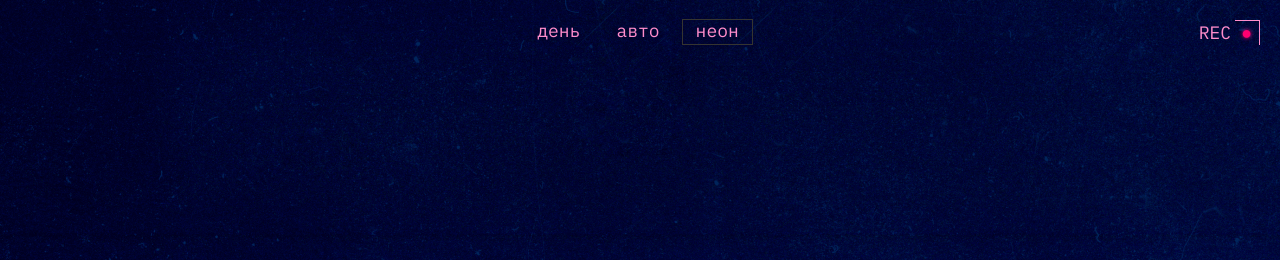
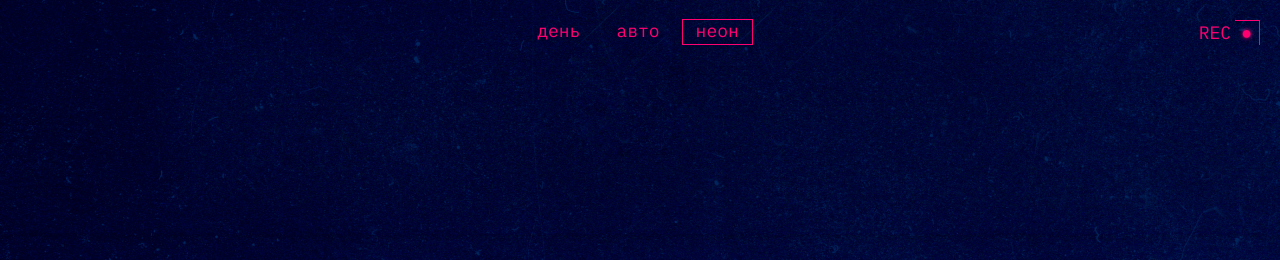
Before and after one commit to Dievsone/slozhno-sosredotochitsya-fd, a plain HTML site: page index.html in a window 1280 px wide. Both pictures are taken after a click on the button "неон". Shown: the top 260 px of the page. Drawn offline with Linux system fonts and the light colour scheme.

Commit message:
первая заливка 4

```diff
--- a/styles/dark.css
+++ b/styles/dark.css
@@ -5,11 +5,13 @@
 */
 
 :root.theme-dark {
-  /* сохраните этот селектор в приведённом виде.
-    Так стили написанные ниже будут иметь больший вес,
-    чем стили в медиазапросе предпочтений пользователя
-  */
-  --background__image:url(../images/cover-image-dark.png);
+    --background-color:#000028;
+    --title-color:#DB00FF;
+    --accent-color:#FF0070;
+    --accent-tittle-color:#000028;
+    --outline-accent-color:#FF0070;
+    --accent-p-color:#F1B2CE;
+    --background__image:url(../images/cover-image-dark.png);
 }
 
 .theme-dark .page {
--- a/styles/light.css
+++ b/styles/light.css
@@ -19,11 +19,6 @@
   }
 }
 
-.theme-light .page {
-  /* Вам также нужно будет написать ряд подобных селекторов */
-
-}
-
 .theme-light .header__decorate__item {
   display: none;
 }
--- a/styles/style.css
+++ b/styles/style.css
@@ -216,7 +216,7 @@
   grid-column: 2;
 }
 
-.middle__text__section{
+.middle__text__section {
   gap: 20px;
 }
 .middle__text__section .grid-item:nth-child(1) {
@@ -295,7 +295,7 @@ grid-row: 4;
     margin-left: 16px;
   }
 
-  .header__theme-menu-list{
+  .header__theme-menu-list {
     flex-direction:row;
   }
 
--- a/styles/variables.css
+++ b/styles/variables.css
@@ -2,7 +2,7 @@
   Переменные для вашего проекта
   и их переопределение под различные устройства
 */
-:root{
+:root {
 --background__image:url(../images/cover-image-dark.png);
 --background-color:#000028;
 --title-color:#DB00FF;
@@ -10,5 +10,4 @@
 --accent-tittle-color:#000028;
 --outline-accent-color:#FF0070;
 --accent-p-color:#F1B2CE;
-
 }
```
